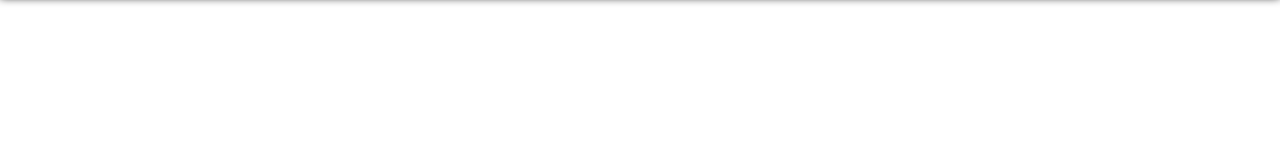
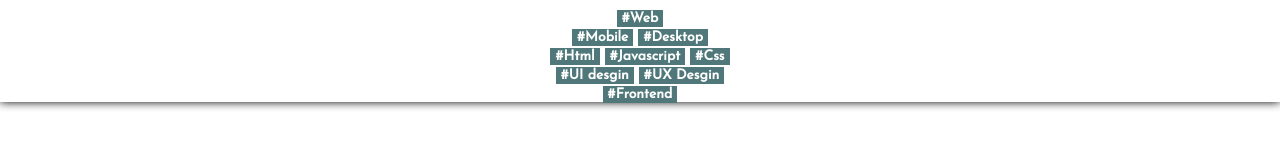
Before and after one commit to MrTeraByte/mrterabyte.github.io, a plain HTML site: page index.html in a window 1280 px wide. Shown: the part 384-532 px from the top of the page. Drawn offline with nearby package versions, Linux system fonts and the light colour scheme; files whose address does not match are found by name.

Commit message:
created the tags under the bio

```diff
--- a/css/style.css
+++ b/css/style.css
@@ -72,6 +72,25 @@ body  {
   border-radius: 5%;
   margin: auto;
 }
+
+/* the tags */
+.tags-div {
+  display: grid;
+  text-align: center;
+  margin-top: 10px;
+}
+.tags {
+  display: inline-block;
+  margin-top: 3px;
+}
+.tags-span {
+  background: #50787a;
+  color: white;
+  font-size: 14px;
+  font-weight: bold;
+  padding: 1px;
+  padding-inline: 5px;
+}
 /*
 @media only screen and (min-width: 760px) {
   body {
--- a/index.html
+++ b/index.html
@@ -38,6 +38,33 @@
       </span>
       <span id="the-line"></span>
     </div>
+
+    <div class="tags-div">
+      <div class="tags">
+        <span class="tags-span">#Web</span>
+      </div>
+
+      <div class="tags">
+        <span class="tags-span">#Mobile</span>
+        <span class="tags-span">#Desktop</span>
+      </div>
+
+      <div class="tags">
+        <span class="tags-span">#Html</span>
+        <span class="tags-span">#Javascript</span>
+        <span class="tags-span">#Css</span>
+      </div>
+
+      <div class="tags">
+        <span class="tags-span">#UI desgin</span>
+        <span class="tags-span">#UX Desgin</span>
+      </div>
+
+      <div class="tags">
+        <span class="tags-span">#Frontend</span>
+      </div>
+    </div>
+
   </div>
 
 </div>
```
